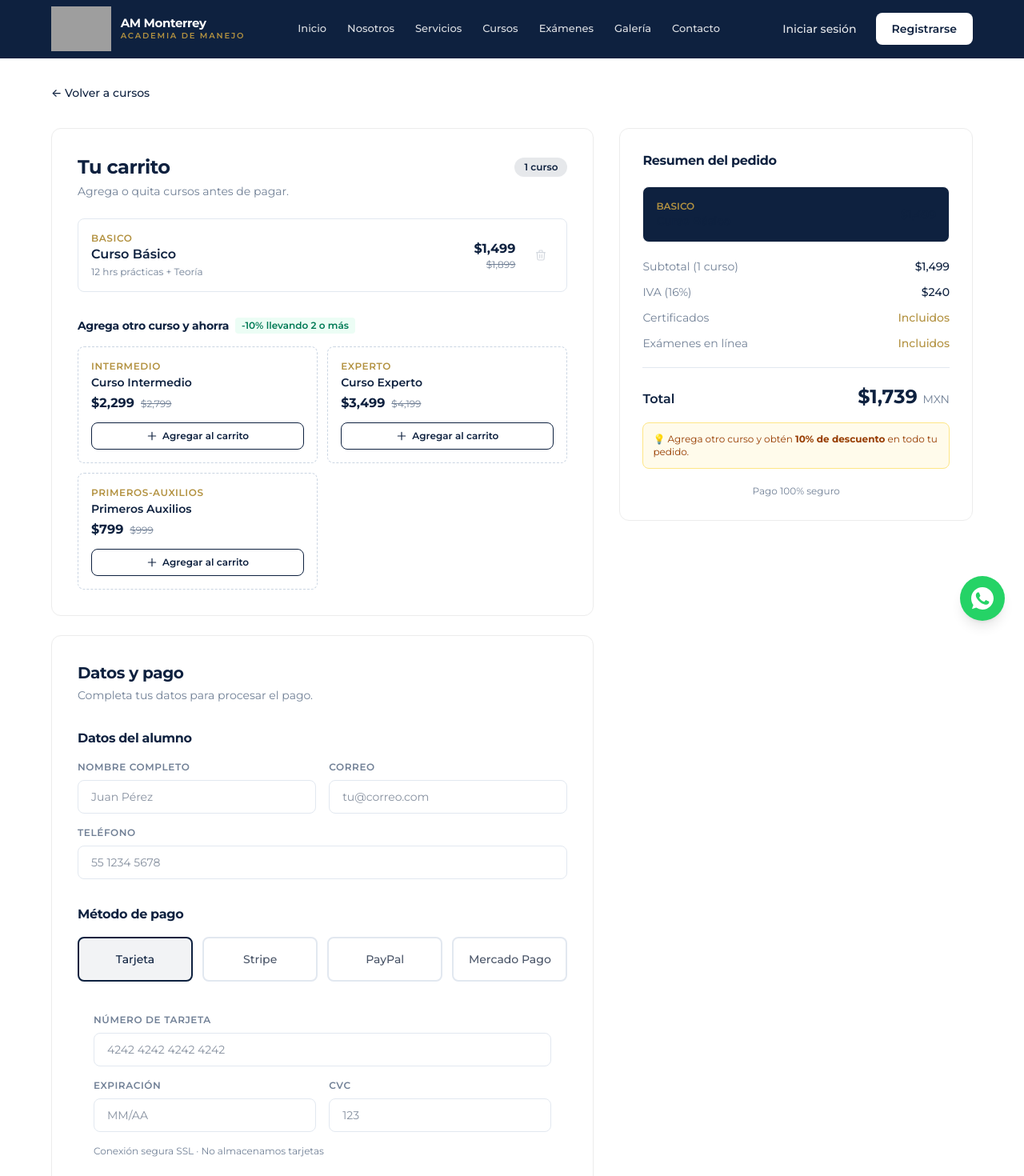
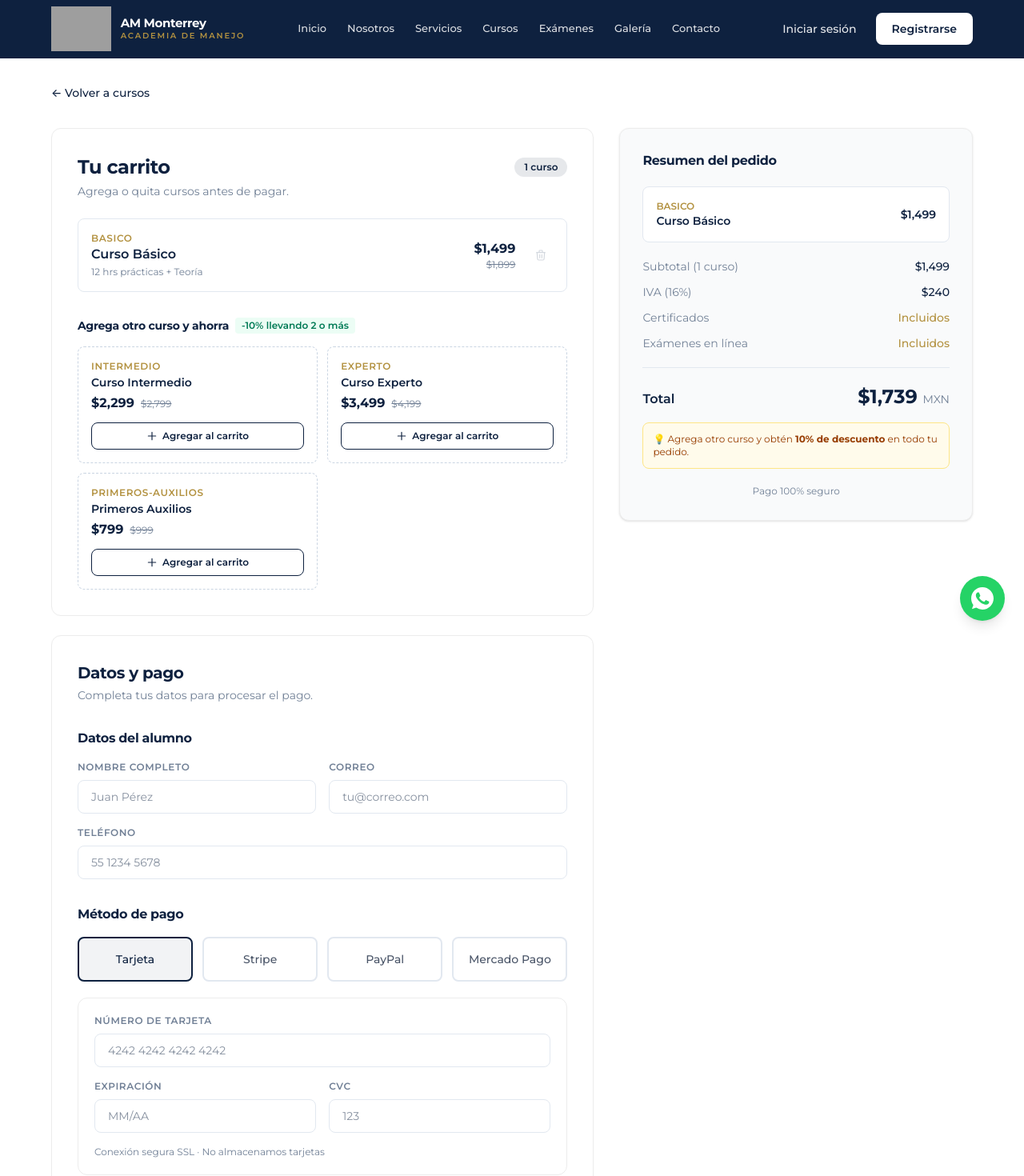
Before and after one commit to Binec/AcademiaMTY, a React (Vite) app: page /checkout/1 in a window 1280 px wide. Shown: the top 1470 px of the page at 80% size. Built offline with nearby package versions, Linux system fonts and the light colour scheme; grey boxes are pictures that could not be loaded; the HTML template or start-up script is replaced by a standard one.

Commit message:
checkout bbg

```diff
--- a/src/pages/Checkout.tsx
+++ b/src/pages/Checkout.tsx
@@ -70,13 +70,13 @@ export default function Checkout() {
 
   return (
     <>
-      <section className="py-8">
+      <section className="bg-white py-8">
         <div className="container-x">
           <Link to="/cursos" className="text-sm text-primary font-medium hover:underline">← Volver a cursos</Link>
         </div>
       </section>
 
-      <section className="pb-24">
+      <section className="pb-24 bg-white">
         <div className="container-x grid lg:grid-cols-5 gap-8">
           <div className="lg:col-span-3 space-y-6">
             {/* Carrito */}
@@ -217,7 +217,7 @@ export default function Checkout() {
                 </div>
 
                 {method === "card" && (
-                  <div className="mt-5 rounded-xl  p-5 space-y-4">
+                  <div className="mt-5 rounded-xl bg-white border border-slate-100 p-5 space-y-4">
                     <div>
                       <label className="block text-xs font-semibold uppercase tracking-wider text-muted mb-2">Número de tarjeta</label>
                       <input
@@ -255,7 +255,7 @@ export default function Checkout() {
                 )}
 
                 {method !== "card" && (
-                  <div className="mt-5 rounded-xl bg-slate-50 p-5 text-sm text-muted">
+                  <div className="mt-5 rounded-xl bg-white border border-slate-100 p-5 text-sm text-muted">
                     Al confirmar serás redirigido al portal seguro de {method === "stripe" ? "Stripe" : method === "paypal" ? "PayPal" : "Mercado Pago"} para completar el pago.
                   </div>
                 )}
@@ -276,12 +276,12 @@ export default function Checkout() {
 
           {/* Resumen */}
           <aside className="lg:col-span-2">
-            <div className="bg-white rounded-xl border border-slate-100 p-7 sticky top-24">
+            <div className="bg-[#F9FAFB] rounded-xl border border-slate-100 p-7 sticky top-24 shadow-sm">
               <h3 className="font-semibold mb-5">Resumen del pedido</h3>
 
               <div className="space-y-3">
                 {cartCourses.map((c) => (
-                  <div key={c.id} className="rounded-lg bg-ink border border-slate-100 p-4 flex items-center justify-between gap-3">
+                  <div key={c.id} className="rounded-lg bg-white border border-slate-200 p-4 flex items-center justify-between gap-3">
                     <div className="min-w-0">
                       <div className="text-xs font-semibold text-secondary uppercase truncate">{c.id.replace("_", " ")}</div>
                       <div className="font-semibold text-sm truncate">{c.title}</div>
```
